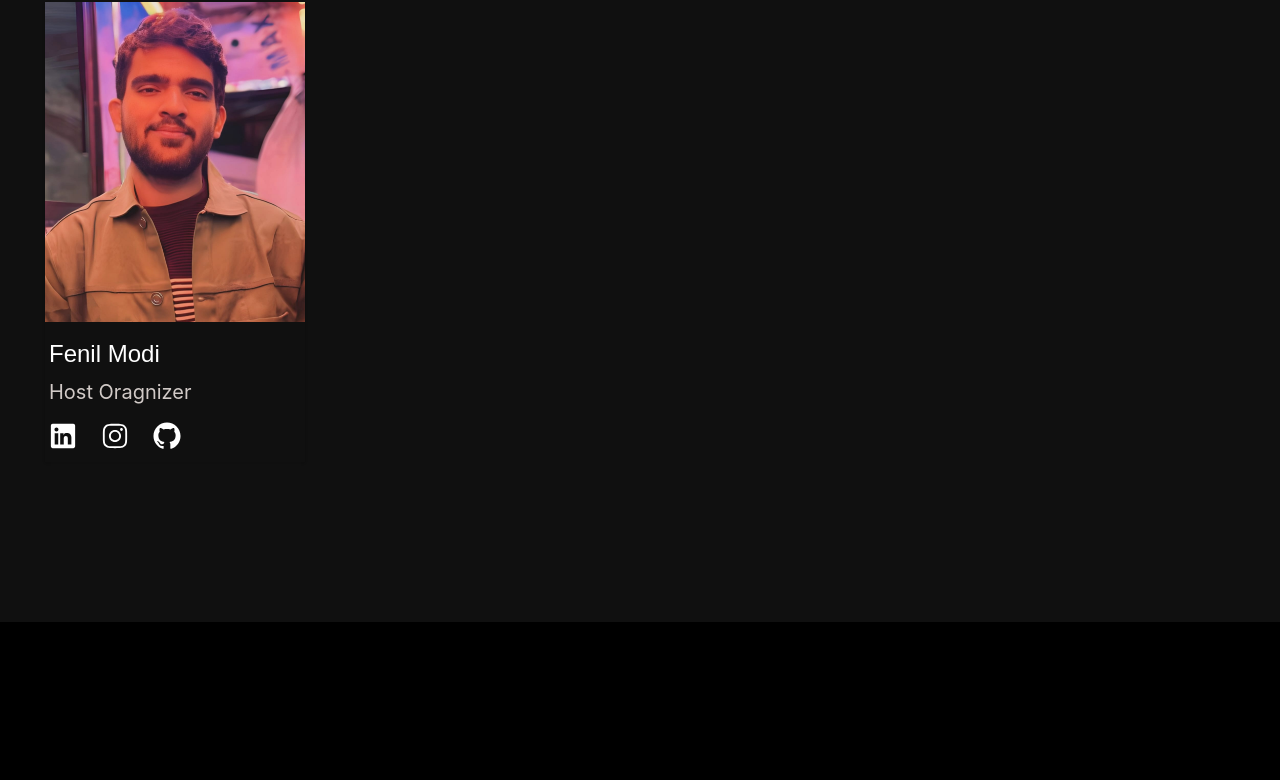
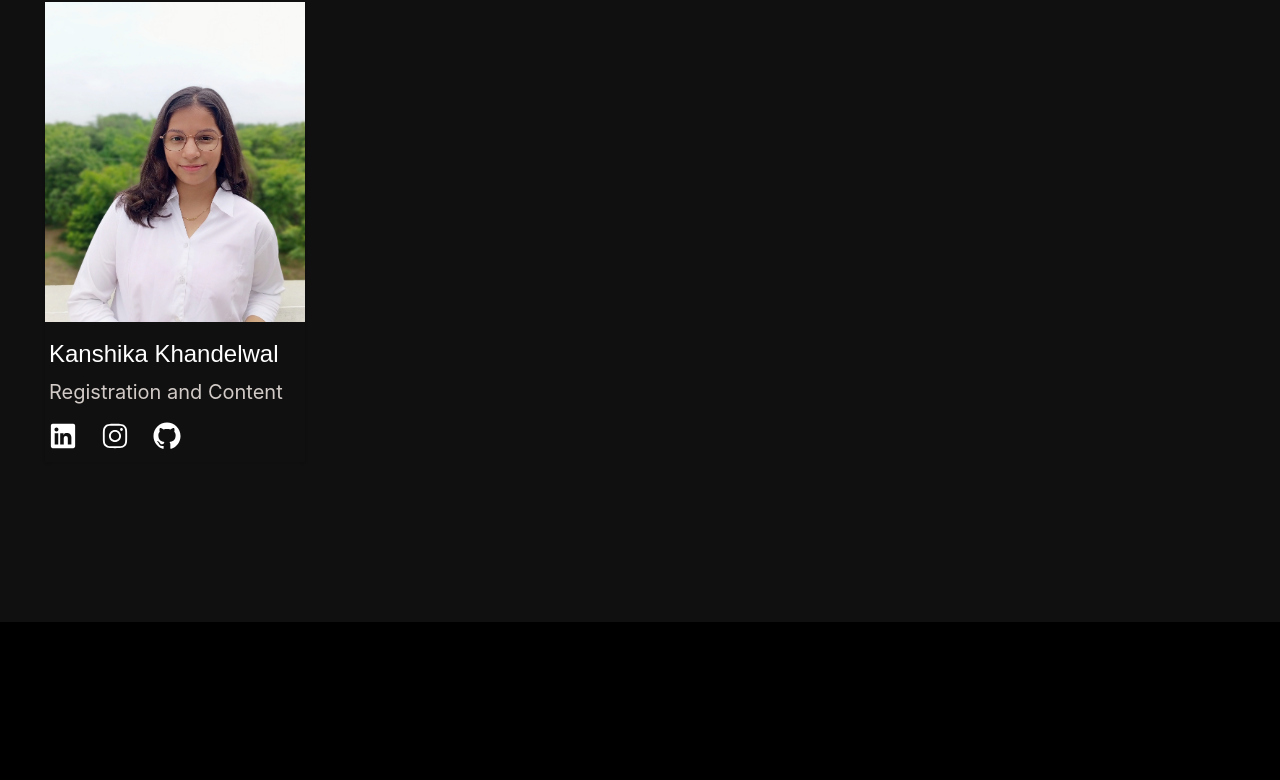
Before and after one commit to Vishal-Jagya/SparkTheSummer, a Next.js app: page /humans in a window 1280 px wide. Shown: the part 1154-1934 px from the top of the page. Built offline with nearby package versions, Linux system fonts and the light colour scheme; a web font is replaced by a local one.

Commit message:
added Humens Profile

```diff
--- a/app/humans/page.jsx
+++ b/app/humans/page.jsx
@@ -4,6 +4,7 @@ import fenil from "@/public/humansPage/fenilpic.jpg";
 import venish from "@/public/humansPage/venishPic.jpg";
 import vishal from "@/public/humansPage/vishalPic.jpg";
 import namit from "@/public/humansPage/namitPic.jpg";
+import kansishka  from "@/public/humansPage/kanishkaPic.jpg"
 
 
 import CircleAnimation from "@/components/CircleAnimation";
@@ -35,9 +36,9 @@ export default function Team() {
       name: "Fenil Modi",
       role: "Host Oragnizer",
       profilepic: fenil ,
-      linkedin: "https://www.linkedin.com/in//",
-      instagram: "https://twitter.com",
-      github: "https://github.com/",
+      linkedin: "https://www.linkedin.com/in/fenilmodi-li/",
+      instagram: "https://www.instagram.com/fenil_modii",
+      github: "https://github.com/fenilmodi00/",
     },
     {
       name: "Veanish Sureliya",
@@ -67,12 +68,12 @@ export default function Team() {
 
   const HumansData2 = [
     {
-      name: "Fenil Modi",
-      role: "Host Oragnizer",
-      profilepic: fenil ,
-      linkedin: "https://www.linkedin.com/in//",
-      instagram: "https://twitter.com",
-      github: "https://github.com/",
+      name: "Kanshika Khandelwal",
+      role: "Registration and Content",
+      profilepic: kansishka ,
+      linkedin: "https://www.linkedin.com/in/kanishka-khandelwal-463432232/",
+      instagram : " ",
+      github: "https://github.com/Kanishka-2004",
     },]
   return (
     <>
```
Also changed, not shown: public/humansPage/kanishkaPic.jpg (added).
